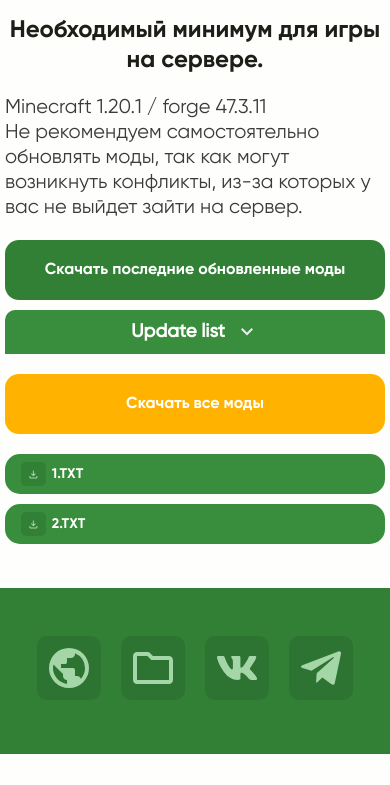
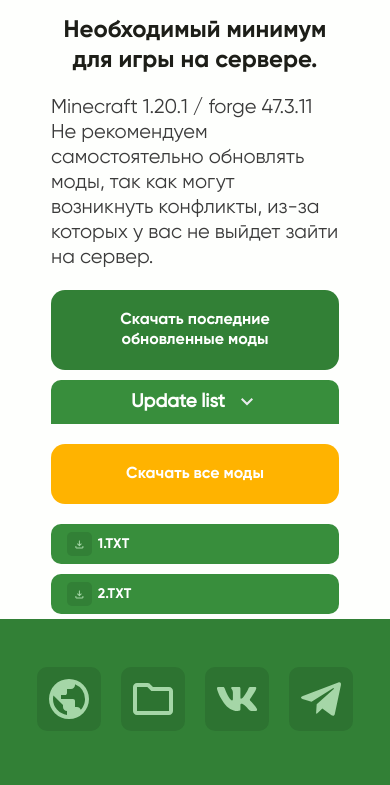
Before and after one commit to anazhaba/tdld, an Astro site: page /mods in a window 390 px wide. Shown: the part 90-875 px from the top of the page. Before the commit the page ends 844 px from the top, so only its background shows below. Built offline with nearby package versions, Linux system fonts and the light colour scheme; Astro itself is replaced by a stand-in of ours.

Commit message:
mods grid fix

```diff
--- a/src/pages/mods.astro
+++ b/src/pages/mods.astro
@@ -77,7 +77,8 @@
     padding: 20px;
     box-sizing: border-box;
     @media (max-width: 398px) {
-      padding: 0;
+      padding: 5px;
+      max-width: 298px;
     }
   }
   .last-update-download-button {
@@ -112,7 +113,7 @@
     justify-content: center;
     overflow: hidden;
     @media (max-width: 398px) {
-      padding: 5px;
+      padding: 0px;
     }
   }
 
@@ -127,6 +128,9 @@
     overflow: hidden;
     @media (max-width: 448px) {
       gap: 10px;
+    }
+    @media (max-width: 398px) {
+      grid-template-columns: inherit;
     }
   }
 
@@ -151,10 +155,14 @@
       font-size: 14px;
       height: 40px;
     }
+    @media (max-width: 398px) {
+      border-radius: 10px;
+    }
     @media (max-width: 368px) {
       padding: 5px;
-      border-radius: 5px;
-      height: 30px;
+      border-radius: 6px;
+      height: 35px;
+      font-size: 10px;
     }
   }
 
@@ -181,7 +189,7 @@
     @media (max-width: 398px) {
       font-size: 20px;
     }
-    @media (max-width: 310px) {
+    @media (max-width: 348px) {
       font-size: 14px;
     }
   }
```
